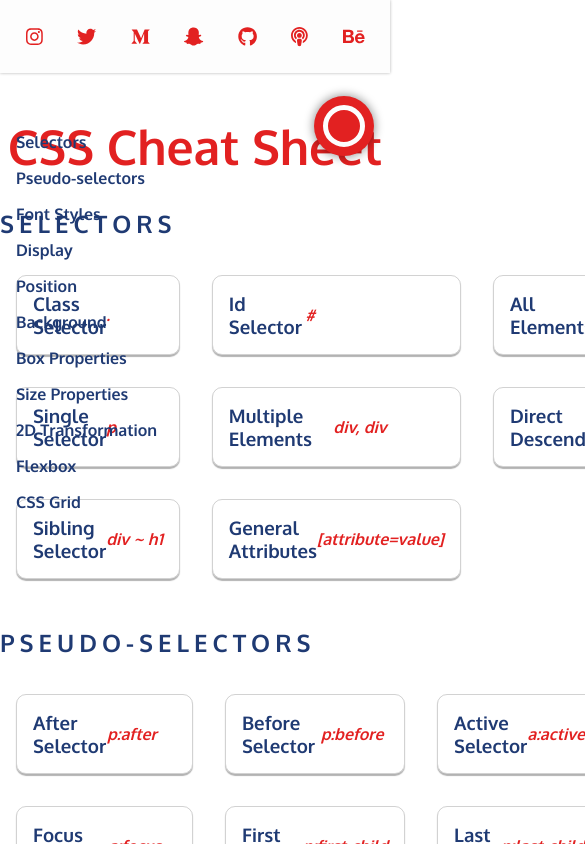
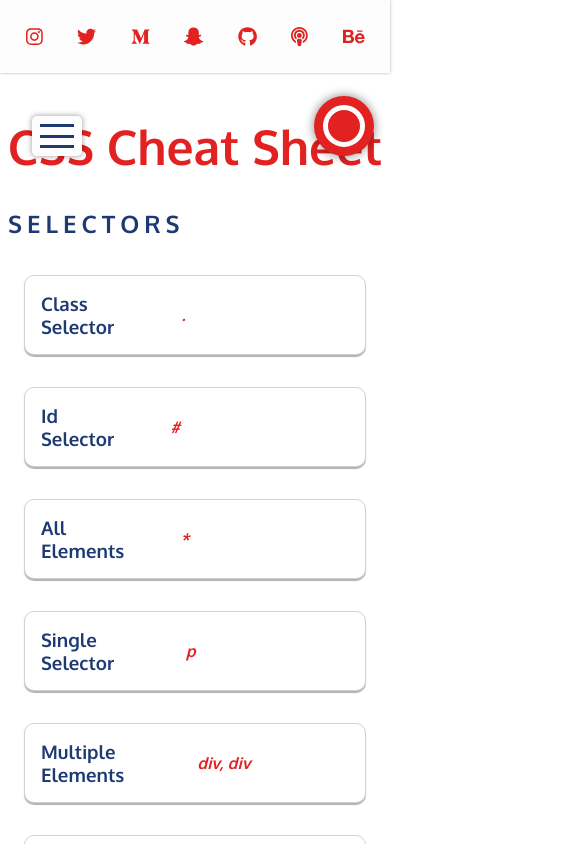
Before and after one commit to tyrelchambers/Tyrel-Chambers, a React app: page /css-cheat-sheet in a window 390 px wide. Shown: the top 844 px of the page, 585 px wide, since content can reach past the window. Built offline with nearby package versions, Linux system fonts and the light colour scheme.

Commit message:
rwd cheat sheet

```diff
--- a/src/pages/CSSCheatSheet.js
+++ b/src/pages/CSSCheatSheet.js
@@ -12,6 +12,7 @@ export default class CSSCheatSheet extends Component {
   }
   componentDidMount() {
     this.handleScroll();
+    this.toggleMiniNav();
     const visible = !this.state.visible;
     setTimeout(() => {
       this.setState({visible});
@@ -28,12 +29,23 @@ export default class CSSCheatSheet extends Component {
     });
   }
 
+  toggleMiniNav() {
+    $('.mobile-cheat-sheet-toggle').on('click', function() {
+      $('.cheat-sheet-nav ul').toggleClass('visible');
+    });
+  }
+
   render() {
     const { visible } = this.state;
     const pageVisible = visible ? "fade-enter-active" : "fade-enter"
     return(
       <div className={"css-cheat-sheet-wrapper container " + pageVisible}>
         <nav className="cheat-sheet-nav">
+          <div className="mobile-cheat-sheet-toggle">
+            <span className="line"></span>
+            <span className="line"></span>
+            <span className="line"></span>
+          </div>
           <ul>
             <li>
               <a href="#selectors" className="cheat-nav-link">Selectors</a>
@@ -415,7 +427,7 @@ export default class CSSCheatSheet extends Component {
           </div>
           <span className="external-link">
             <a href="https://css-tricks.com/snippets/css/a-guide-to-flexbox/">
-              More Flexbox <i class="fas fa-external-link-alt"></i>
+              More Flexbox <i className="fas fa-external-link-alt"></i>
             </a>
           </span>
         </div>
@@ -443,7 +455,7 @@ export default class CSSCheatSheet extends Component {
           </div>
           <span className="external-link">
             <a href="https://css-tricks.com/snippets/css/complete-guide-grid/">
-              More CSS Grid <i class="fas fa-external-link-alt"></i>
+              More CSS Grid <i className="fas fa-external-link-alt"></i>
             </a>
           </span>
         </div>
--- a/src/pages/CSSCheatSheet.scss
+++ b/src/pages/CSSCheatSheet.scss
@@ -60,3 +60,60 @@
     white-space: normal;
   }
 }
+
+.mobile-cheat-sheet-toggle {
+  background-color: $white;
+  height: 40px;
+  width: 50px;
+  display: flex;
+  flex-direction: column;
+  justify-content: space-between;
+  box-shadow: 0px 0px 5px 1px rgba(black, 0.3);
+  padding: .5em;
+  border-radius: 5px;
+  .line {
+    height: 3px;
+    width: 100%;
+    background-color: $blue;
+  }
+}
+@media screen and (max-width: 1589px) {
+  .cheat-sheet-nav {
+    left: 0;
+    padding-left: 2em;
+
+    ul {
+      display: none;
+      flex-direction: column;
+      background-color: $red;
+      padding:1em;
+      box-shadow: 0px 0px 4px 1px rgba(black, 0.3);
+
+      li {
+
+      }
+    }
+  }
+}
+
+@media screen and (min-width: 1590px) {
+  .mobile-cheat-sheet-toggle {
+    display: none;
+  }
+}
+
+@media screen and (max-width: 768px) {
+  .cheat-sheet {
+    grid-template-columns: 1fr;
+  }
+
+  .selectors {
+    padding: 0 .5em;
+  }
+
+  .css-box {
+    h3 {
+      margin-right: 3em;
+    }
+  }
+}
```
